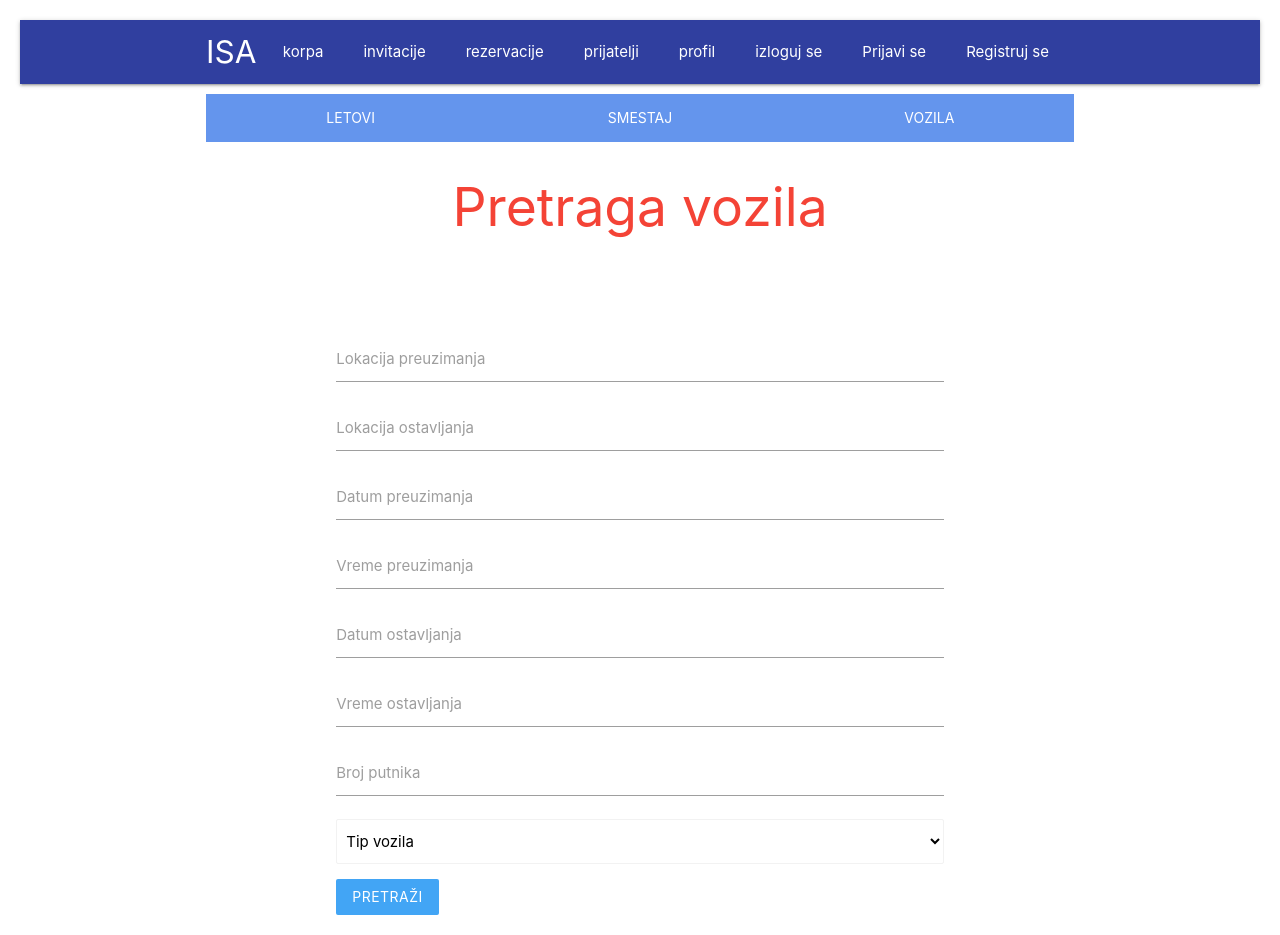
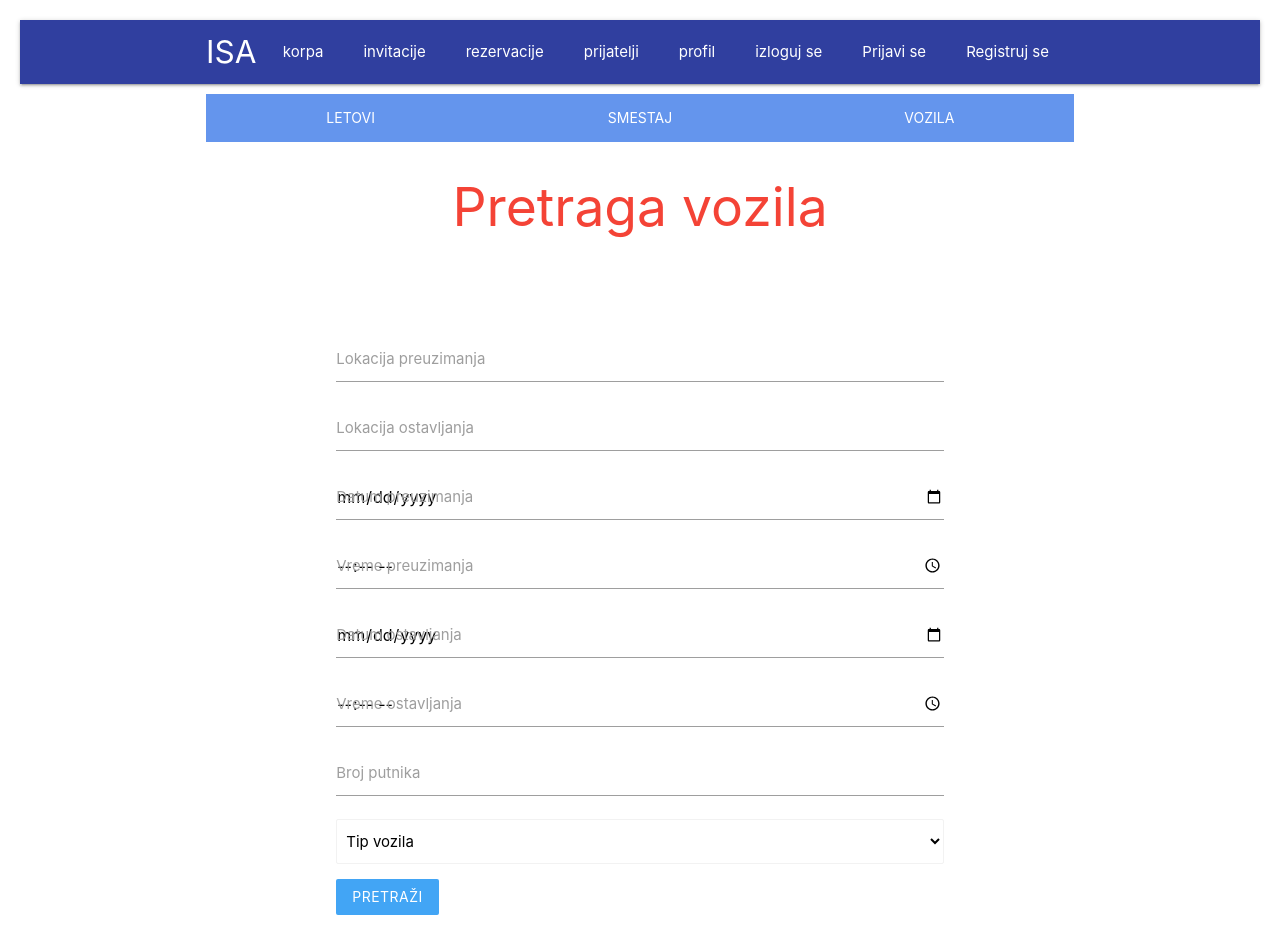
Before and after one commit to denispon/copy-of-ISA-project, a React (Create React App) app in the folder isa-front/: page /vozila in a window 1280 px wide. Built offline with nearby package versions, Linux system fonts and the light colour scheme.

Commit message:
Dodati datepickeri i time polja.

```diff
--- a/isa-front/public/index.html
+++ b/isa-front/public/index.html
@@ -45,11 +45,5 @@
     -->
     <script src = "https://code.jquery.com/jquery-3.3.1.min.js"></script>
     <script src="https://cdnjs.cloudflare.com/ajax/libs/materialize/1.0.0/js/materialize.min.js"></script>
-    <script>$(document).ready(function(){
-      $('.datepicker').datepicker({
-
-      });
-    });</script>
-
   </body>
 </html>
--- a/isa-front/src/components/dashboard/HotelPretraga.js
+++ b/isa-front/src/components/dashboard/HotelPretraga.js
@@ -19,7 +19,6 @@ class HotelPretraga extends Component {
             <div>
                 <UserLoggedTabs></UserLoggedTabs>
                 <div className="container">
-
                     <form className="white" onSubmit={this.handleSubmit} >
                         <h2 className="red-text lighten-1 center">Pretraga hotela</h2>
                         <div className="container">
@@ -28,12 +27,12 @@ class HotelPretraga extends Component {
                                 <input type="text" id='ime_adresa' />
                             </div>
                             <div className="input-field">
-                                <label htmlFor="datum_dolaska">Datum dolaska</label>
-                                <input type="text" id='datum_dolaska' className="datepicker"/>
+                                <label htmlFor="datum_dolaska" className="active">Datum dolaska</label>
+                                <input type="date" id='datum_dolaska' className="datepicker"/>
                             </div>
                             <div className="input-field">
-                                <label htmlFor="datum_odlaska">Datum odlaska</label>
-                                <input type="text" id='datum_odlaska' className="datepicker"/>
+                                <label htmlFor="datum_odlaska" className="active">Datum odlaska</label>
+                                <input type="date" id='datum_odlaska' className="datepicker"/>
                             </div>
                             <div className="input-field">
                                 <label htmlFor="sobe">Broj soba</label>
--- a/isa-front/src/components/dashboard/LetoviPretraga.js
+++ b/isa-front/src/components/dashboard/LetoviPretraga.js
@@ -76,12 +76,12 @@ class LetoviPretraga extends Component {
                             </div>
 
                             <div className="input-field">
-                                <label htmlFor="datum_polaska">Datum polaska</label>
-                                <input type="text" id='datum_polaska' className="datepicker"/>
+                                <label htmlFor="datum_polaska"  className = "active">Datum polaska</label>
+                                <input type="date" id='datum_polaska' className="datepicker"/>
                             </div>
                             <div className="input-field">
-                                <label htmlFor="datum_dolaska">Datum dolaska</label>
-                                <input type="text" id='datum_dolaska' className="datepicker"/>
+                                <label htmlFor="datum_dolaska" className = "active">Datum dolaska</label>
+                                <input type="date" id='datum_dolaska' className="datepicker"/>
                             </div>
                             <div className="input-field">
                                 <button className="btn blue lighten-1 z-depth-0">Pretraži</button>
--- a/isa-front/src/components/dashboard/RentACarPretraga.js
+++ b/isa-front/src/components/dashboard/RentACarPretraga.js
@@ -35,24 +35,24 @@ class RentACarPretraga extends Component {
                             </div>
 
                             <div className="input-field">
-                                <label htmlFor="datum_preuzimanja">Datum preuzimanja</label>
-                                <input type="text" id='datum_preuzimanja' className="datepicker"/>
+                                <label htmlFor="datum_preuzimanja"  className = "active">Datum preuzimanja</label>
+                                <input type="date" id='datum_preuzimanja' className="datepicker"/>
                             </div>
 
                             <div className="input-field">
-                                <label htmlFor="vreme_preuzimanja">Vreme preuzimanja</label>
-                                <input type="text" id='vreme_preuzimanja' />
+                                <label htmlFor="vreme_preuzimanja" className = "active">Vreme preuzimanja</label>
+                                <input type="time" id='vreme_preuzimanja' />
                             </div>
 
 
                             <div className="input-field">
-                                <label htmlFor="datum_ostavljanja">Datum ostavljanja</label>
-                                <input type="text" id='datum_ostavljanja' className="datepicker"/>
+                                <label htmlFor="datum_ostavljanja"  className = "active">Datum ostavljanja</label>
+                                <input type="date" id='datum_ostavljanja' className="datepicker"/>
                             </div>
 
                             <div className="input-field">
-                                <label htmlFor="vreme_ostavljanja">Vreme ostavljanja</label>
-                                <input type="text" id='vreme_ostavljanja' />
+                                <label htmlFor="vreme_ostavljanja" className = "active">Vreme ostavljanja</label>
+                                <input type="time" id='vreme_ostavljanja' />
                             </div>
 
                             <div className="input-field">
--- a/isa-front/src/store/reducers/hoteliReducer.js
+++ b/isa-front/src/store/reducers/hoteliReducer.js
@@ -3,6 +3,10 @@ const initState = {
 }
 
 const hoteliReducer = (state = initState, action) => {
+    switch(action.type){
+        case 'GET_FILTERED_HOTELS':
+
+    }
     return state
 }
 
```
